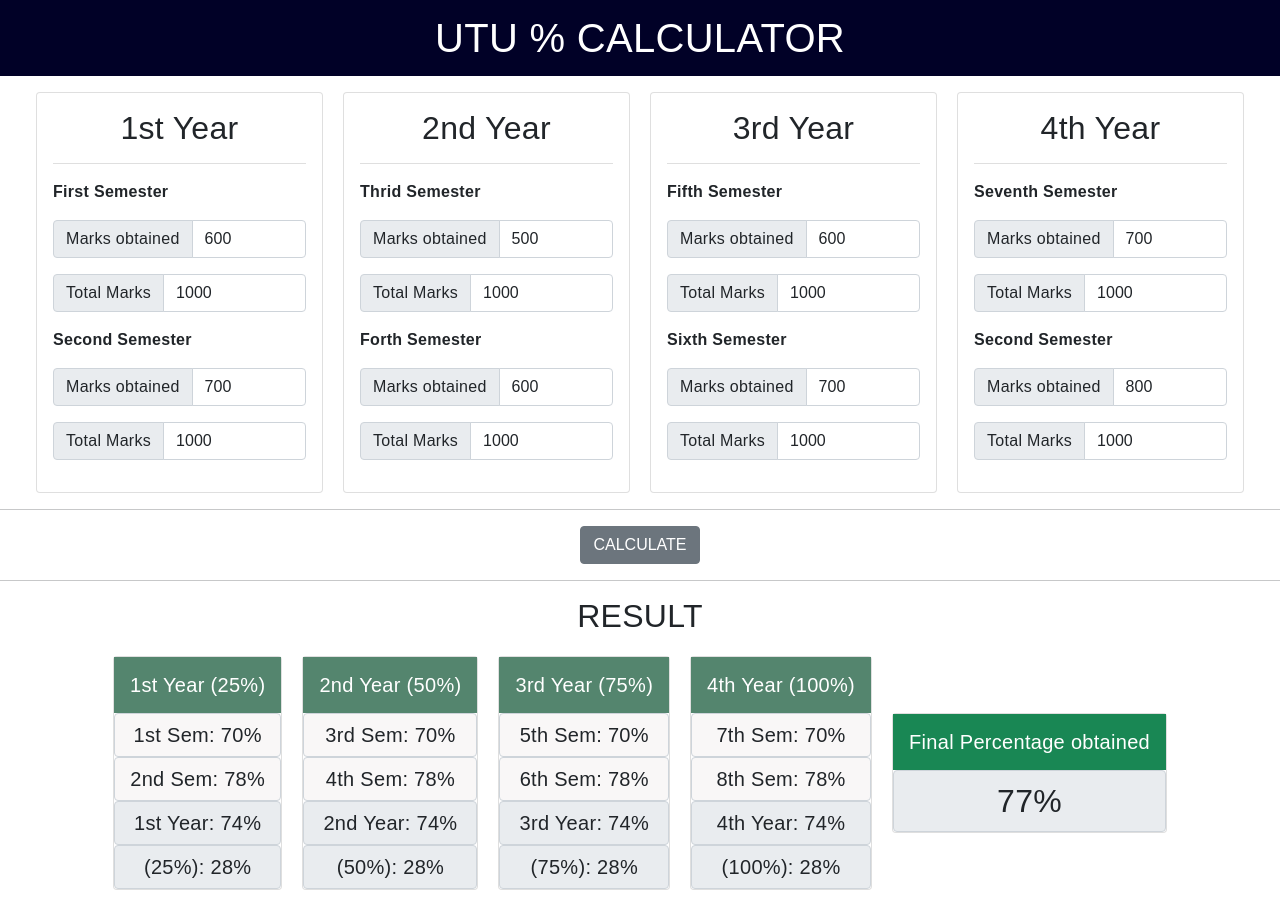
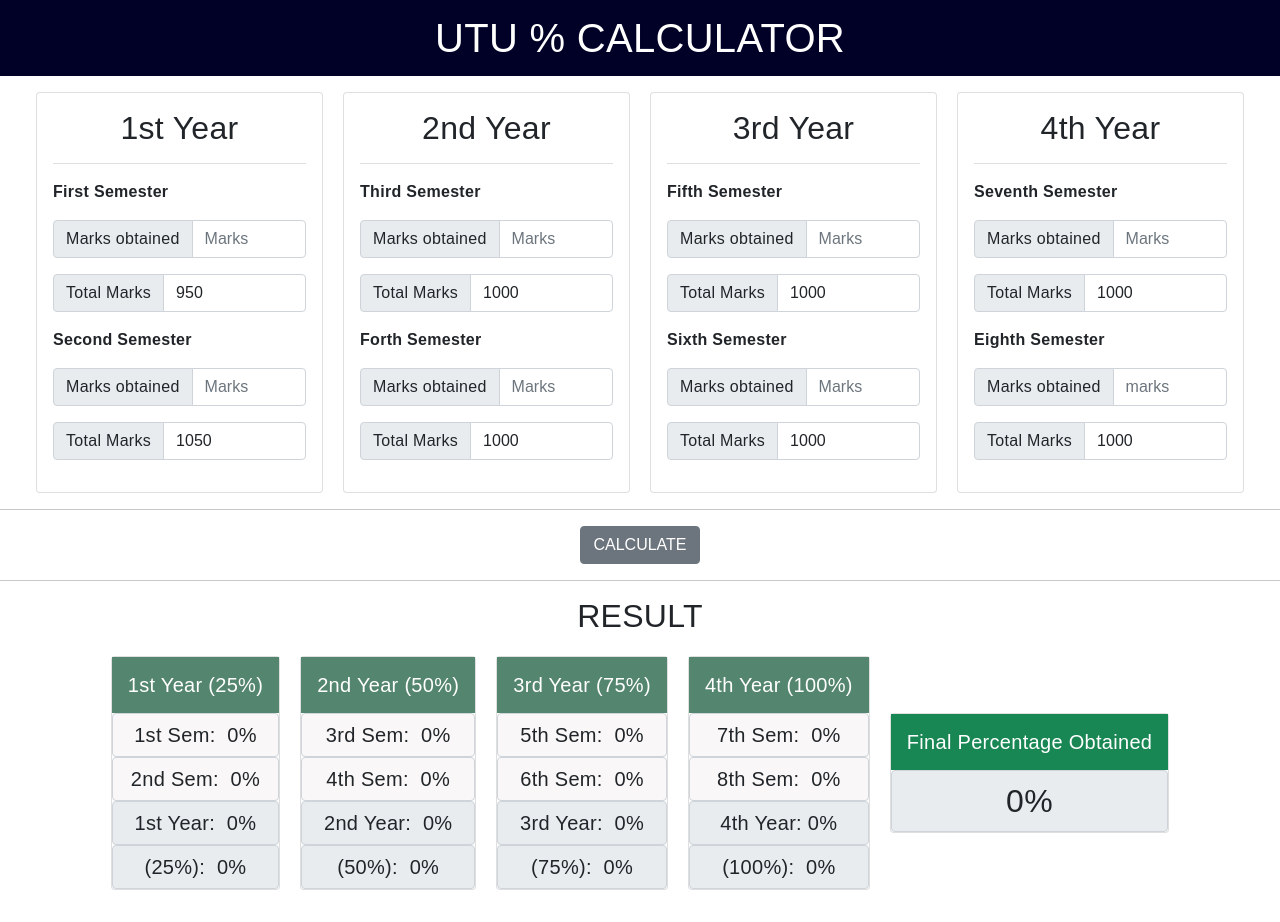
Before and after one commit to NITESH-8/UTU-Percentage-Calculator, a plain HTML site: page index.html in a window 1280 px wide. Drawn offline with nearby package versions, Linux system fonts and the light colour scheme; a web font is replaced by a local one.

Commit message:
show result in interface

```diff
--- a/index.html
+++ b/index.html
@@ -31,21 +31,21 @@
         <p class=""><strong> First Semester </strong></p>
         <div class="input-group mb-3">
           <span class="input-group-text" >Marks obtained</span>
-          <input type="number" class="form-control" id="FirstSemMarks" value="600"  placeholder="Marks" aria-label="Username" aria-describedby="" />
+          <input type="number" class="form-control" id="FirstSemMarks"  placeholder="Marks" aria-label="Username" aria-describedby="" />
         </div>
         <div class="input-group mb-3">
           <span class="input-group-text" >Total Marks </span>
-          <input type="number" class="form-control" id="FirstSemTotalMarks" value="1000" aria-label="Username" aria-describedby="" />
+          <input type="number" class="form-control" id="FirstSemTotalMarks" value="950" aria-label="Username" aria-describedby="" />
         </div>
 
         <p class=""><strong> Second Semester </strong></p>
         <div class="input-group mb-3">
           <span class="input-group-text" >Marks obtained </span>
-          <input type="number" class="form-control" id="SecondSemMarks" value="700"  placeholder="Marks" aria-label="Username" aria-describedby="" />
+          <input type="number" class="form-control" id="SecondSemMarks"   placeholder="Marks" aria-label="Username" aria-describedby="" />
         </div>
         <div class="input-group mb-3">
           <span class="input-group-text" id=""> Total Marks </span>
-          <input type="number" class="form-control" id="SecondSemTotalMarks" value="1000" aria-label="Username" aria-describedby="" />
+          <input type="number" class="form-control" id="SecondSemTotalMarks" value="1050" aria-label="Username" aria-describedby="" />
         </div>
         <p class="fw-bold">
           <!-- PERCENTAGE: <span class="fs-5 text-primary">65%</span> -->
@@ -60,10 +60,10 @@
       </div>
 
       <div class="list-group list-group-flush pt-3">
-        <p class=""><strong> Thrid Semester </strong></p>
+        <p class=""><strong> Third Semester </strong></p>
         <div class="input-group mb-3">
           <span class="input-group-text" id="">Marks obtained</span>
-          <input type="number" class="form-control" id="ThirdSemMarks" value="500"   placeholder="Marks" aria-label="Username" aria-describedby="" />
+          <input type="number" class="form-control" id="ThirdSemMarks"    placeholder="Marks" aria-label="Username" aria-describedby="" />
         </div>
         <div class="input-group mb-3">
           <span class="input-group-text" id="">Total Marks </span>
@@ -72,7 +72,7 @@
         <p class=""><strong> Forth Semester </strong></p>
         <div class="input-group mb-3">
           <span class="input-group-text" id="">Marks obtained </span>
-          <input type="number" class="form-control" id="ForthSemMarks" value="600"  placeholder="Marks" aria-label="Username" aria-describedby="" />
+          <input type="number" class="form-control" id="ForthSemMarks"  placeholder="Marks" aria-label="Username" aria-describedby="" />
         </div>
         <div class="input-group mb-3">
           <span class="input-group-text" id="">Total Marks </span>
@@ -94,7 +94,7 @@
         <p class=""><strong> Fifth Semester </strong></p>
         <div class="input-group mb-3">
           <span class="input-group-text" >Marks obtained</span>
-          <input type="number" class="form-control" value="600"  id="FifthSemMarks" placeholder="Marks" aria-label="Username" aria-describedby="" />
+          <input type="number" class="form-control"  id="FifthSemMarks" placeholder="Marks" aria-label="Username" aria-describedby="" />
         </div>
         <div class="input-group mb-3">
           <span class="input-group-text" id="">Total Marks </span>
@@ -103,7 +103,7 @@
         <p class=""><strong> Sixth Semester </strong></p>
         <div class="input-group mb-3">
           <span class="input-group-text" id=""> Marks obtained </span>
-          <input type="number" class="form-control"value="700"  id="SixthSemMarks"  placeholder="Marks" aria-label="Username" aria-describedby="" />
+          <input type="number" class="form-control"  id="SixthSemMarks"  placeholder="Marks" aria-label="Username" aria-describedby="" />
         </div>
         <div class="input-group mb-3">
           <span class="input-group-text" id=""> Total Marks</span>
@@ -125,16 +125,16 @@
         <p class=""><strong> Seventh Semester </strong></p>
         <div class="input-group mb-3">
           <span class="input-group-text" id="">Marks obtained</span>
-          <input type="number" class="form-control" id="SeventhSemMarks" value="700"  placeholder="Marks" aria-label="Username" aria-describedby="" />
+          <input type="number" class="form-control" id="SeventhSemMarks"   placeholder="Marks" aria-label="Username" aria-describedby="" />
         </div>
         <div class="input-group mb-3">
           <span class="input-group-text" id="">Total Marks </span>
           <input type="number" class="form-control" id="SeventhSemTotalMarks" value="1000" aria-label="Username" aria-describedby="" />
         </div>
-        <p class=""><strong> Second Semester </strong></p>
+        <p class=""><strong> Eighth Semester </strong></p>
         <div class="input-group mb-3">
           <span class="input-group-text" id="">Marks obtained </span>
-          <input type="number" class="form-control" id="EightthSemMarks" value="800"  placeholder="marks" aria-label="Username" aria-describedby="" />
+          <input type="number" class="form-control" id="EightthSemMarks"   placeholder="marks" aria-label="Username" aria-describedby="" />
         </div>
         <div class="input-group mb-3">
           <span class="input-group-text" id=""> Total Marks </span>
@@ -163,20 +163,20 @@
         <div class="card-body p-0">
           <h5 class="result text-center  p-3">1st Year (25%)</h5>
         </div>
-        <h6 class="input-group-text justify-content-center fs-5 sem" id="">1st Sem: 70% </h6>
-        <h6 class="input-group-text justify-content-center fs-5 sem" id="">2nd Sem: 78% </h6>
-        <h6 class="input-group-text justify-content-center fs-5 year" id="">1st Year: 74% </h6>
-        <h6 class="input-group-text justify-content-center fs-5" id="">(25%): 28% </h6>
+        <h6 class="input-group-text justify-content-center fs-5 sem" id="">1st Sem: &nbsp; <span id="Result-sem1">0 </span> % </h6>
+        <h6 class="input-group-text justify-content-center fs-5 sem" id="">2nd Sem: &nbsp; <span id="Result-sem2"> 0</span> % </h6>
+        <h6 class="input-group-text justify-content-center fs-5 year" id="">1st Year: &nbsp; <span id="Result-year1">0 </span> %  </h6>
+        <h6 class="input-group-text justify-content-center fs-5" id="">(25%): &nbsp; <span id="Result-year1Aggr">0 </span>  % </h6>
       </div>
 
       <div class="card">
         <div class="card-body p-0">
           <h5 class="result text-center bg-pr p-3">2nd Year (50%)</h5>
         </div>
-        <h6 class="input-group-text justify-content-center fs-5 sem" id="">3rd Sem: 70% </h6>
-        <h6 class="input-group-text justify-content-center fs-5 sem" id="">4th Sem: 78% </h6>
-        <h6 class="input-group-text justify-content-center fs-5 year" id="">2nd Year: 74% </h6>
-        <h6 class="input-group-text justify-content-center fs-5" id="">(50%): 28% </h6>
+        <h6 class="input-group-text justify-content-center fs-5 sem" id="">3rd Sem: &nbsp; <span id="Result-sem3">0 </span>  %  </h6>
+        <h6 class="input-group-text justify-content-center fs-5 sem" id="">4th Sem: &nbsp; <span id="Result-sem4"> 0</span>  %  </h6>
+        <h6 class="input-group-text justify-content-center fs-5 year" id="">2nd Year: &nbsp; <span id="Result-year2">0 </span>  %  </h6>
+        <h6 class="input-group-text justify-content-center fs-5" id="">(50%): &nbsp; <span id="Result-year2Aggr">0 </span>  %  </h6>
         </span>
       </div>
 
@@ -184,10 +184,10 @@
         <div class="card-body p-0">
           <h5 class="result text-center bg-pr p-3">3rd Year (75%)</h5>
         </div>
-        <h6 class="input-group-text justify-content-center fs-5 sem" id="">5th Sem: 70% </h6>
-        <h6 class="input-group-text justify-content-center fs-5 sem" id="">6th Sem: 78% </h6>
-        <h6 class="input-group-text justify-content-center fs-5 year" id="">3rd Year: 74% </h6>
-        <h6 class="input-group-text justify-content-center fs-5" id="">(75%): 28% </h6>
+        <h6 class="input-group-text justify-content-center fs-5 sem" id="">5th Sem: &nbsp; <span id="Result-sem5">0 </span> % </h6>
+        <h6 class="input-group-text justify-content-center fs-5 sem" id="">6th Sem: &nbsp; <span id="Result-sem6">0 </span> % </h6>
+        <h6 class="input-group-text justify-content-center fs-5 year" id="">3rd Year: &nbsp; <span id="Result-year3">0 </span> % </h6>
+        <h6 class="input-group-text justify-content-center fs-5" id="">(75%): &nbsp; <span id="Result-year3Aggr"> 0</span> % </h6>
         </span>
       </div>
 
@@ -195,21 +195,18 @@
         <div class="card-body p-0">
           <h5 class="result text-center bg-pr p-3">4th Year (100%)</h5>
         </div>
-        <h6 class="input-group-text justify-content-center fs-5 sem" id="">7th Sem: 70% </h6>
-        <h6 class="input-group-text justify-content-center fs-5 sem" id="">8th Sem: 78% </h6>
-        <h6 class="input-group-text justify-content-center fs-5 year" id="">4th Year: 74% </h6>
-        <h6 class="input-group-text justify-content-center fs-5" id="">(100%): 28% </h6>
+        <h6 class="input-group-text justify-content-center fs-5 sem" id="">7th Sem: &nbsp; <span id="Result-sem7">0 </span> % </h6>
+        <h6 class="input-group-text justify-content-center fs-5 sem" id="">8th Sem:  &nbsp; <span id="Result-sem8"> 0</span> % </h6>
+        <h6 class="input-group-text justify-content-center fs-5 year" id="">4th Year:&nbsp; <span id="Result-year4">0 </span> % </h6>
+        <h6 class="input-group-text justify-content-center fs-5" id="">(100%): &nbsp; <span id="Result-year4Aggr">0 </span>%  </h6>
         </span>
       </div>
 
       <div class="card">
         <div class="card-body p-0">
-          <h5 class="text-center bg-success text-white p-3">Final Percentage obtained</h5>
-        </div>
-        <span class="input-group-text justify-content-center fs-2" id="">77%
-        </span>
+          <h5 class="text-center bg-success text-white p-3">Final Percentage Obtained</h5>
+          <div class="input-group-text justify-content-center fs-2"><span id="aggrfinalResult">0</span>%</div>
       </div>
-    </div>
   </section>
 
   <footer class="" style="height: 2rem"></footer>
--- a/script.js
+++ b/script.js
@@ -58,4 +58,33 @@ buttonCal.addEventListener("click", function () {
     1000;
 
   console.log(FinalPercentageObtained);
+
+  //Result for Each SEMESTER
+  document.querySelector("#Result-sem1").textContent = semester1.toFixed(2);
+  document.querySelector("#Result-sem2").textContent = semester2.toFixed(2);
+  document.querySelector("#Result-sem3").textContent = semester3.toFixed(2);
+  document.querySelector("#Result-sem4").textContent = semester4.toFixed(2);
+  document.querySelector("#Result-sem5").textContent = semester5.toFixed(2);
+  document.querySelector("#Result-sem6").textContent = semester6.toFixed(2);
+  document.querySelector("#Result-sem7").textContent = semester7.toFixed(2);
+  document.querySelector("#Result-sem8").textContent = semester8.toFixed(2);
+
+  //Result for Each Year
+  document.querySelector("#Result-year1").textContent = firstYear.toFixed(2);
+  document.querySelector("#Result-year2").textContent = SecondYear.toFixed(2);
+  document.querySelector("#Result-year3").textContent = ThirdYear.toFixed(2);
+  document.querySelector("#Result-year4").textContent = forthYear.toFixed(2);
+
+  //Result for Each Year(Aggerate)
+  document.querySelector("#Result-year1Aggr").textContent =
+    aggrfirstYear.toFixed(2);
+  document.querySelector("#Result-year2Aggr").textContent =
+    aggrSecondYear.toFixed(2);
+  document.querySelector("#Result-year3Aggr").textContent =
+    aggrThirdYear.toFixed(2);
+  document.querySelector("#Result-year4Aggr").textContent =
+    aggrforthYear.toFixed(2);
+
+  document.querySelector("#aggrfinalResult").textContent =
+    FinalPercentageObtained.toFixed(2);
 });
```
